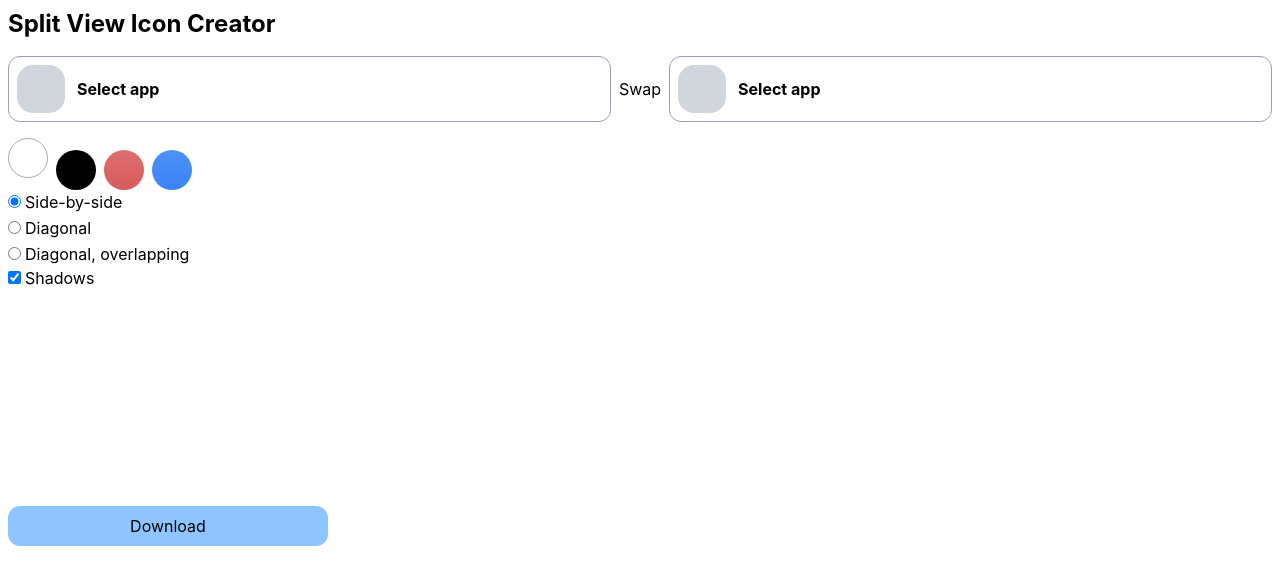
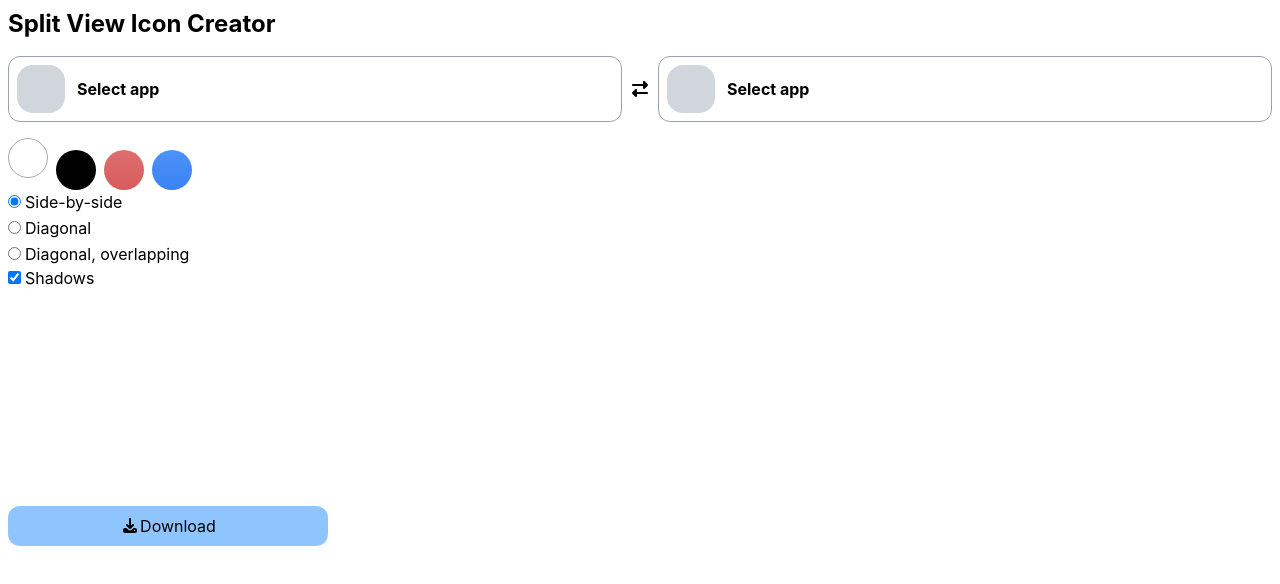
Before and after one commit to AaronC81/ios-split-view-icon-creator, a React (Vite) app: page / in a window 1280 px wide. Shown: the top 584 px of the page. Built offline with nearby package versions, Linux system fonts and the light colour scheme; no server answers.

Commit message:
Add some icons

```diff
--- a/package.json
+++ b/package.json
@@ -10,6 +10,9 @@
     "preview": "vite preview"
   },
   "dependencies": {
+    "@fortawesome/fontawesome-svg-core": "^7.3.1",
+    "@fortawesome/free-solid-svg-icons": "^7.3.1",
+    "@fortawesome/react-fontawesome": "^3.5.0",
     "@tailwindcss/vite": "^4.3.3",
     "react": "^19.3.1",
     "react-dom": "^19.3.1",
--- a/src/App.tsx
+++ b/src/App.tsx
@@ -9,6 +9,8 @@ import { COLOUR_OPTIONS } from './styles/COLOUR_OPTIONS';
 import LayoutPicker from './styles/LayoutPicker';
 import { LAYOUT_OPTIONS, layoutIconToCanvasSize, type LayoutOptionIcon } from './styles/LAYOUT_OPTIONS';
 import drawSplitIcon from './canvas/drawSplitIcon';
+import { FontAwesomeIcon } from '@fortawesome/react-fontawesome';
+import { faRightLeft, faDownload } from '@fortawesome/free-solid-svg-icons'
 
 const CANVAS_SIZE = 1024;
 
@@ -91,7 +93,9 @@ function App() {
 
       <div className="flex flex-row gap-2 p-2">
         <SelectedAppCard app={leftApp} onClick={() => setSelectingApp("left")} />
-        <button className="cursor-pointer" onClick={handleSwapApps}>Swap</button>
+        <button className="cursor-pointer" onClick={handleSwapApps}>
+          <FontAwesomeIcon icon={faRightLeft} />
+        </button>
         <SelectedAppCard app={rightApp} onClick={() => setSelectingApp("right")} />
       </div>
 
@@ -114,6 +118,7 @@ function App() {
             className="w-full md:max-w-80 p-2 rounded-xl bg-blue-300"
             onClick={handleDownload}
           >
+            <FontAwesomeIcon icon={faDownload} />
             Download
           </button>
         </div>
--- a/src/apps/AppSelectorDialog.tsx
+++ b/src/apps/AppSelectorDialog.tsx
@@ -1,6 +1,8 @@
 import { useLayoutEffect, useRef, useState } from "react";
 import type { AppStoreResult } from "./useAppStoreSearch";
 import useAppStoreSearch from "./useAppStoreSearch";
+import { faClose } from '@fortawesome/free-solid-svg-icons'
+import { FontAwesomeIcon } from "@fortawesome/react-fontawesome";
 
 export default function AppSelectorDialog({ selecting, onClose, onSelect }: {
   selecting: "left" | "right" | undefined,
@@ -41,7 +43,9 @@ export default function AppSelectorDialog({ selecting, onClose, onSelect }: {
     >
       <div className="flex flex-row justify-between">
         <h2 className="font-bold">Choose {selecting} app</h2>
-        <button className="cursor-pointer" onClick={onClose}>Close</button>
+        <button className="cursor-pointer" onClick={onClose}>
+          <FontAwesomeIcon icon={faClose} />
+        </button>
       </div>
       <input
         ref={searchInputRef}
@@ -49,6 +53,7 @@ export default function AppSelectorDialog({ selecting, onClose, onSelect }: {
         value={search}
         onChange={e => setSearch(e.target.value)}
         className="border border-gray-500 w-full px-2 py-1 rounded-lg my-2"
+        placeholder="Type an app name..."
       />
       <div className="grid grid-cols-4 md:grid-cols-5 lg:grid-cols-6 gap-5 pb-5">
         {results?.map(result =>
```
Also changed, not shown: 1 other file (tests, documents, lock files or other folders).
